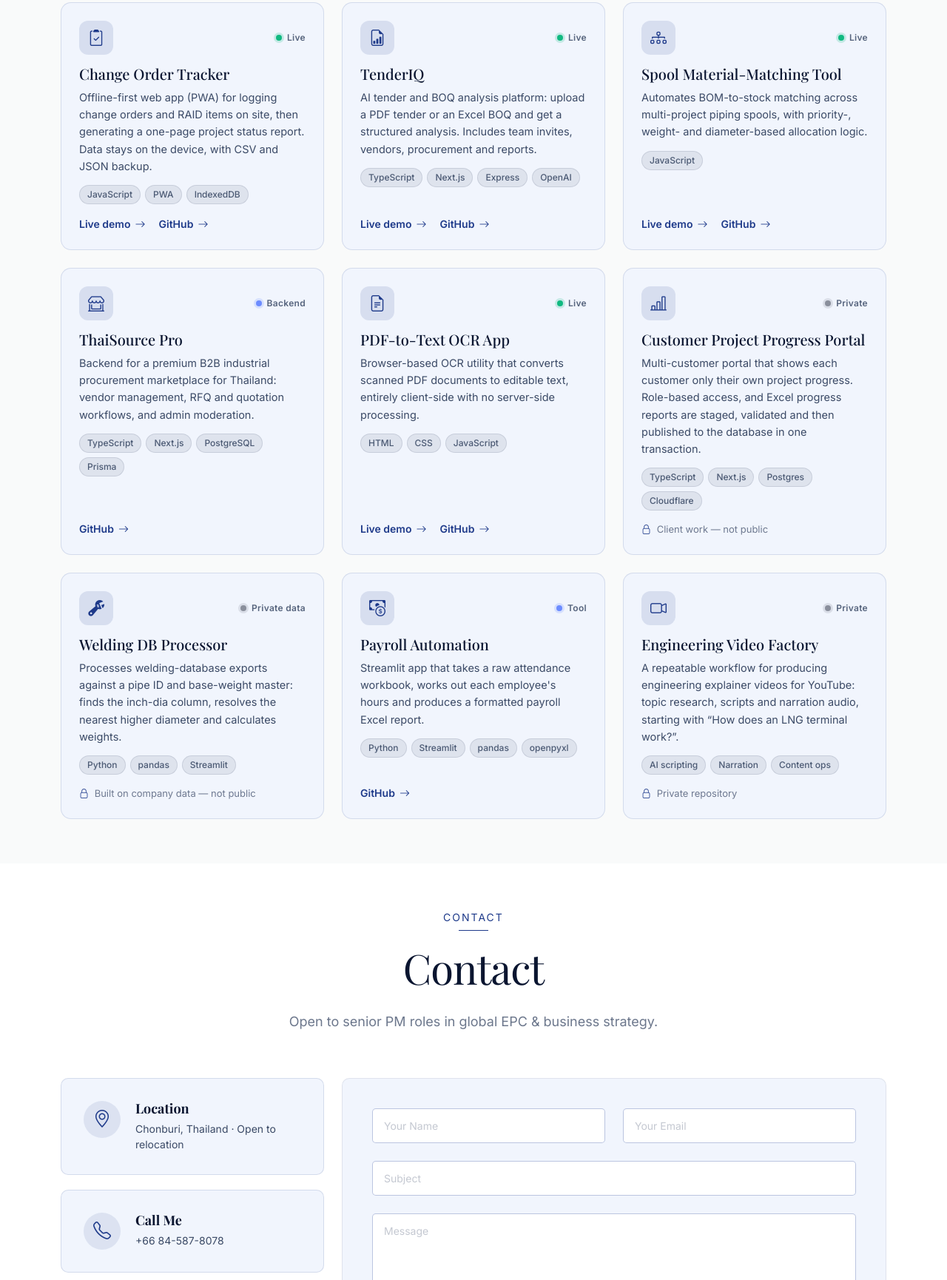
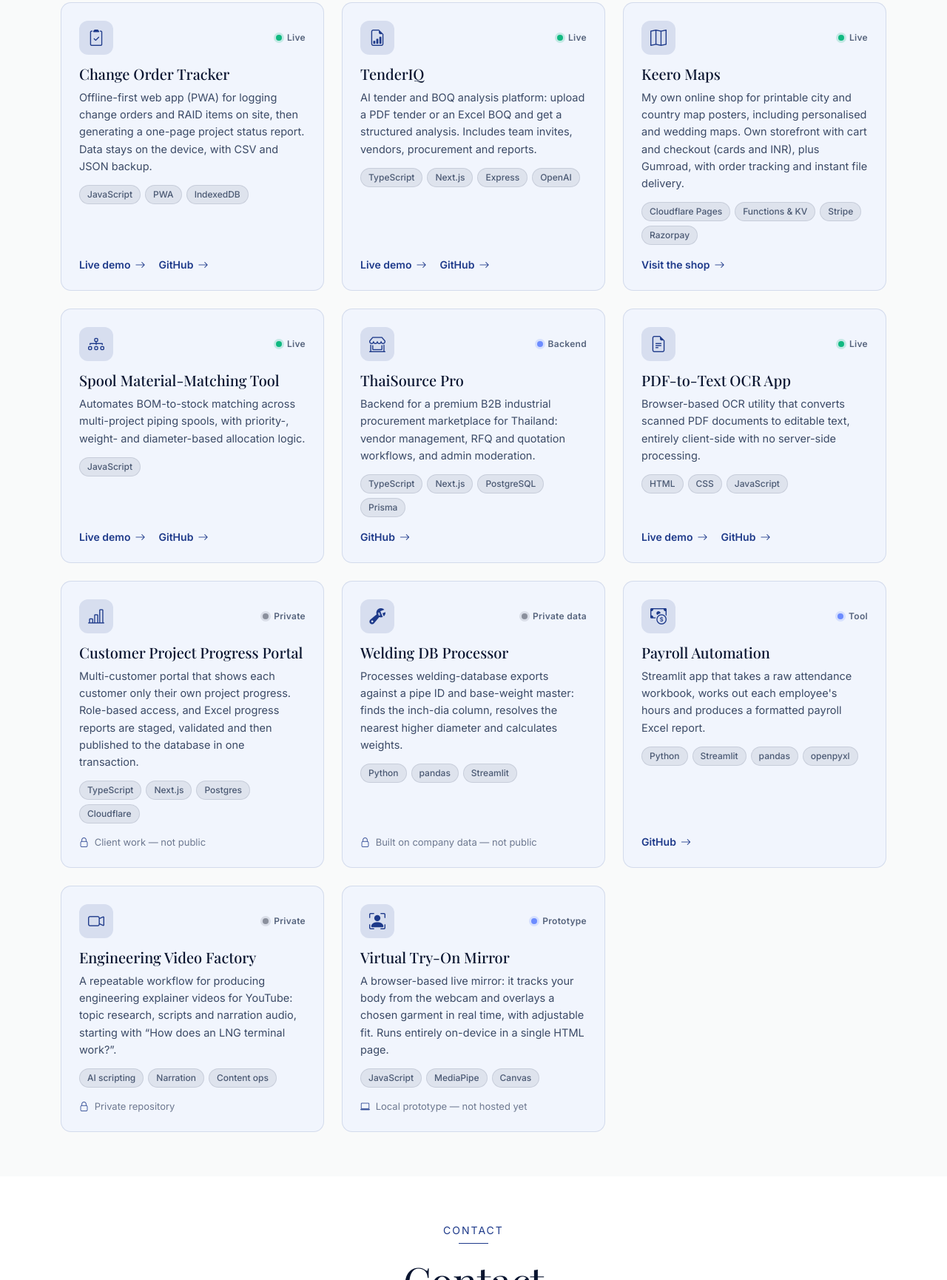
Before and after one commit to rohitkr99-dev/rohitkr99-dev.github.io, a plain HTML site: page index.html in a window 1280 px wide. Shown: the part 8564-10294 px from the top of the page at 74% size. Drawn offline with nearby package versions, Linux system fonts and the light colour scheme; a web font is replaced by a local one.

Commit message:
Add Keero Maps and Virtual Try-On Mirror to Technical Projects
Co-Authored-By: Claude Sonnet 5.5 <noreply@anthropic.com>

```diff
--- a/index.html
+++ b/index.html
@@ -803,6 +803,18 @@
 
           <div class="col-lg-4 col-md-6" data-aos="fade-up" data-aos-delay="300">
             <article class="tp-card">
+              <div class="tp-card-top"><i class="bi bi-map"></i><span class="tp-status"><span class="tp-dot live"></span> Live</span></div>
+              <h4>Keero Maps</h4>
+              <p>My own online shop for printable city and country map posters, including personalised and wedding maps. Own storefront with cart and checkout (cards and INR), plus Gumroad, with order tracking and instant file delivery.</p>
+              <div class="tp-chips"><span class="tp-chip">Cloudflare Pages</span><span class="tp-chip">Functions &amp; KV</span><span class="tp-chip">Stripe</span><span class="tp-chip">Razorpay</span></div>
+              <div class="tp-actions">
+                <a href="https://keeromaps.pages.dev" target="_blank" rel="noopener" class="tp-link">Visit the shop <i class="bi bi-arrow-right"></i></a>
+              </div>
+            </article>
+          </div>
+
+          <div class="col-lg-4 col-md-6" data-aos="fade-up" data-aos-delay="300">
+            <article class="tp-card">
               <div class="tp-card-top"><i class="bi bi-diagram-3"></i><span class="tp-status"><span class="tp-dot live"></span> Live</span></div>
               <h4>Spool Material-Matching Tool</h4>
               <p>Automates BOM-to-stock matching across multi-project piping spools, with priority-, weight- and diameter-based allocation logic.</p>
@@ -883,6 +895,18 @@
               <div class="tp-chips"><span class="tp-chip">AI scripting</span><span class="tp-chip">Narration</span><span class="tp-chip">Content ops</span></div>
               <div class="tp-actions">
                 <span class="tp-note"><i class="bi bi-lock"></i> Private repository</span>
+              </div>
+            </article>
+          </div>
+
+          <div class="col-lg-4 col-md-6" data-aos="fade-up" data-aos-delay="200">
+            <article class="tp-card">
+              <div class="tp-card-top"><i class="bi bi-person-bounding-box"></i><span class="tp-status"><span class="tp-dot code"></span> Prototype</span></div>
+              <h4>Virtual Try-On Mirror</h4>
+              <p>A browser-based live mirror: it tracks your body from the webcam and overlays a chosen garment in real time, with adjustable fit. Runs entirely on-device in a single HTML page.</p>
+              <div class="tp-chips"><span class="tp-chip">JavaScript</span><span class="tp-chip">MediaPipe</span><span class="tp-chip">Canvas</span></div>
+              <div class="tp-actions">
+                <span class="tp-note"><i class="bi bi-laptop"></i> Local prototype &mdash; not hosted yet</span>
               </div>
             </article>
           </div>
```
